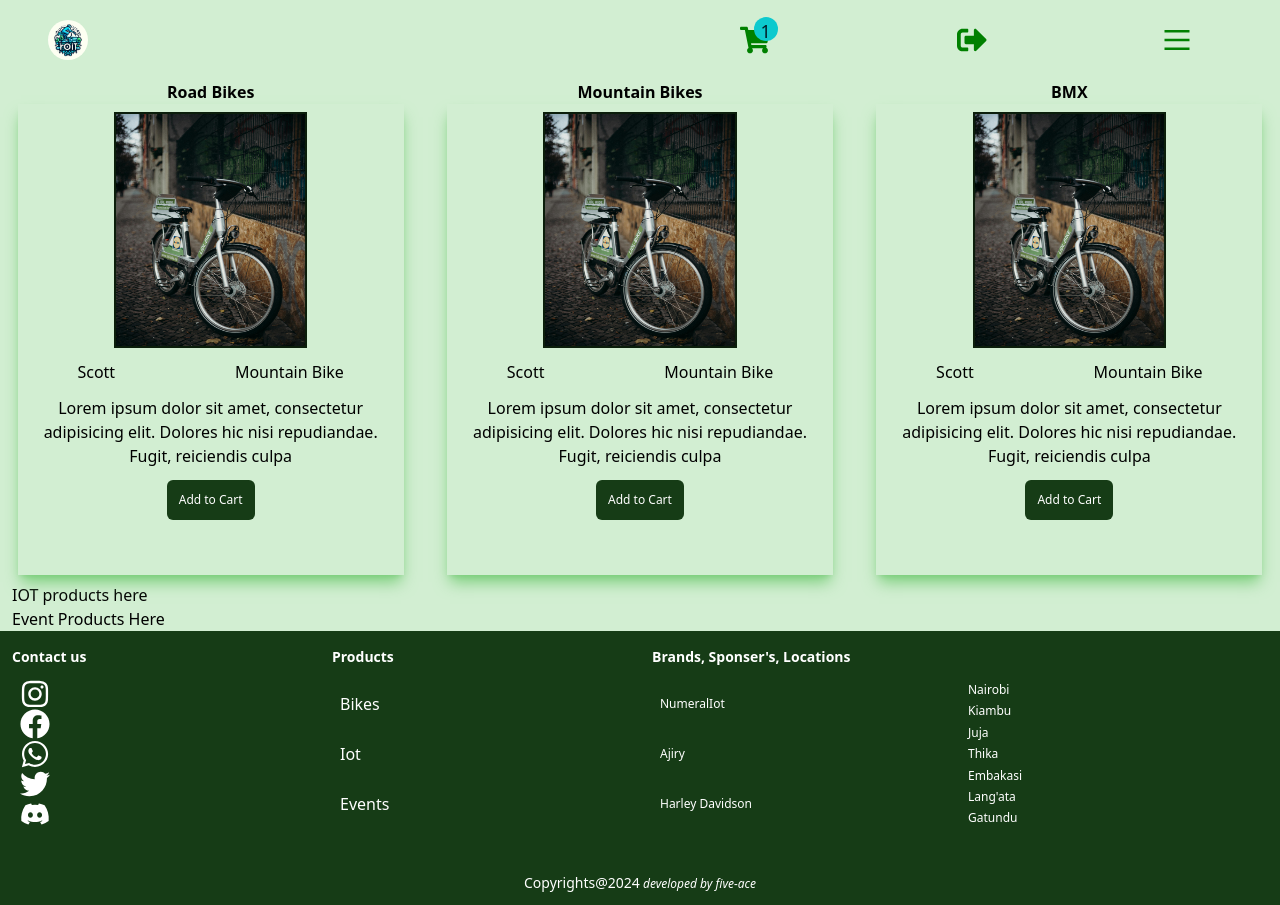
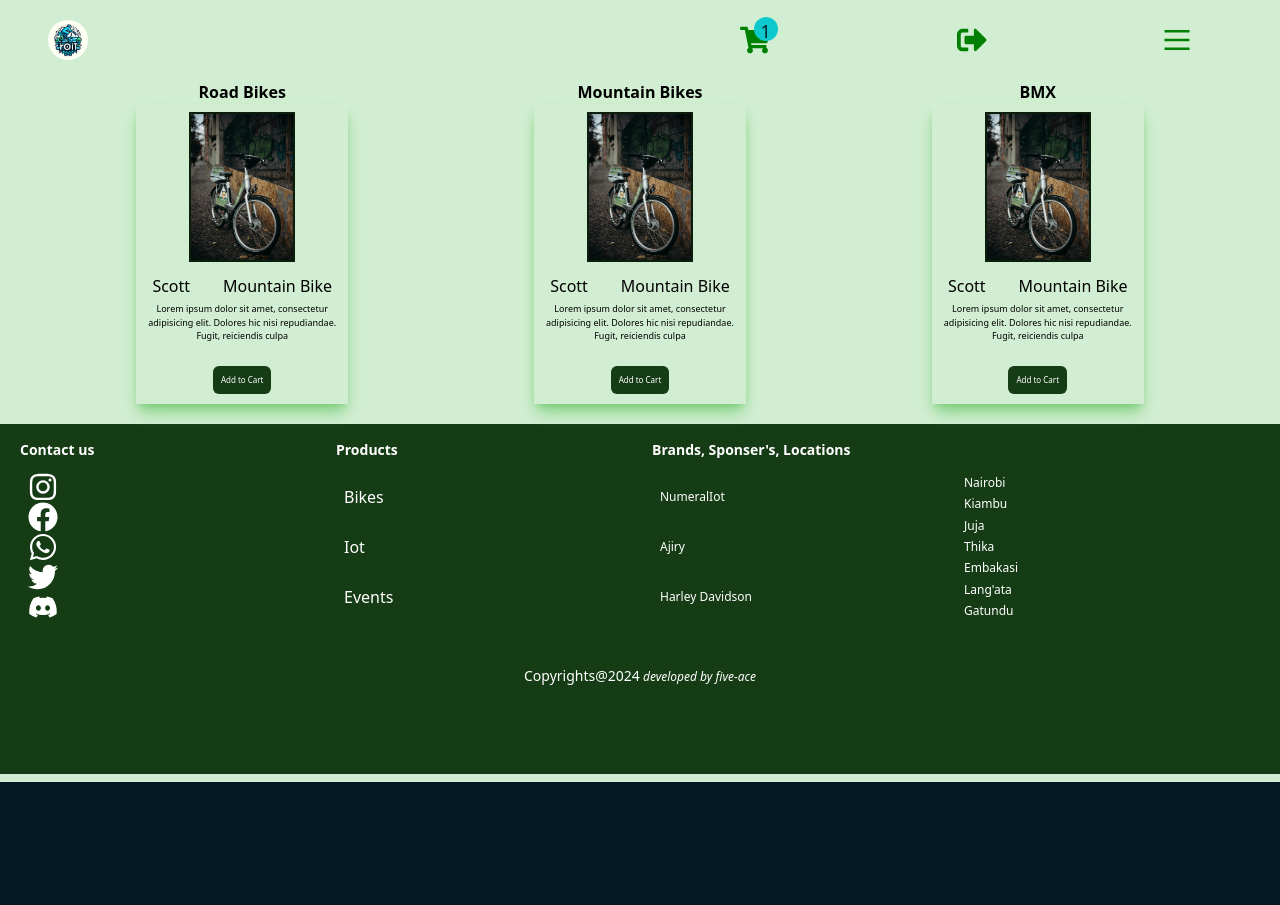
Before and after one commit to fiveace-Merill/ridesIOT, a React (Vite) app: page /Users/1 in a window 1280 px wide. After the commit the page ends 800 px from the top, so only its background shows below. Built offline with nearby package versions, Linux system fonts and the light colour scheme.

Commit message:
bike product design update

```diff
--- a/src/components/users/BikeProductCard.jsx
+++ b/src/components/users/BikeProductCard.jsx
@@ -6,7 +6,7 @@ const handleClick = () => {
 
 function BikeProductCard() {
     return (
-        <div className='w-11/12 h-full mx-1 flex flex-col justify-center shadow-lg shadow-forest_green-700'>
+        <div className='w-11/12 h-full mx-1 flex flex-col justify-center shadow-lg shadow-forest_green-700 md:w-9/12 md:h-[300px]'>
             <div className='h-3/6 w-3/6 mx-2 my-2 border-2 self-center border-forest_green-100 bg-forest_green-300'>
                 <img src={product} className='w-full h-full' />
             </div>
@@ -15,9 +15,9 @@ function BikeProductCard() {
                     <p>Scott</p>
                     <p>Mountain Bike</p>
                 </div>
-                <p className='text-pretty p-3'>Lorem ipsum dolor sit amet, consectetur adipisicing elit. Dolores hic nisi repudiandae. Fugit, reiciendis culpa</p>
-                <div className='w-full' onClick={handleClick}>
-                    <button className='bg-forest_green-200 text-white rounded-md p-3 text-center text-xs'>Add to Cart</button>
+                <p className='text-pretty p-1 text-[9px] box-border h-2/4'>Lorem ipsum dolor sit amet, consectetur adipisicing elit. Dolores hic nisi repudiandae. Fugit, reiciendis culpa</p>
+                <div className='w-full box-border p-1' onClick={handleClick}>
+                    <button className='bg-forest_green-200 text-white rounded-md p-2 text-center text-[8px]'>Add to Cart</button>
                 </div>
             </div>
         </div>
--- a/src/components/users/DefaultBike.jsx
+++ b/src/components/users/DefaultBike.jsx
@@ -1,24 +1,23 @@
-import { BiKey } from "react-icons/bi"
 import { FaArrowRight } from "react-icons/fa"
 import BikeProductCard from './BikeProductCard'
 function DefaultBike({ handleClick = f => f}) {
     return (
         <>
-            <div className='my-2 flex flex-col items-center relative rounded-lg'>
+            <div className='my-2 flex flex-col items-center relative rounded-lg md:w-9/12 md:mx-auto'>
                 <h3 className="hover:text-md hover:text-forest_green-300 hover:cursor-pointer font-bold" onClick={(event) => handleClick(event.target.textContent)}>Road Bikes</h3>
                 <BikeProductCard></BikeProductCard>
                 <div className='absolute p-2 top-[50%] -right-1 opacity-20 md:hidden'>
                     <FaArrowRight size={20}></FaArrowRight>
                 </div>
             </div>
-            <div className='my-2 flex flex-col items-center relative rounded-lg'>
+            <div className='my-2 flex flex-col items-center relative rounded-lg md:w-9/12 md:mx-auto'>
                 <h3 className="hover:text-md hover:text-forest_green-300 hover:cursor-pointer font-bold" onClick={(event) => handleClick(event.target.textContent)}>Mountain Bikes</h3>
                 <BikeProductCard></BikeProductCard>
                 <div className='absolute p-2 top-[50%] -right-1 opacity-20 md:hidden'>
                     <FaArrowRight size={20}></FaArrowRight>
                 </div>
             </div>
-            <div className='my-2 flex flex-col items-center relative rounded-lg'>
+            <div className='my-2 flex flex-col items-center relative rounded-lg md:w-9/12 md:mx-auto'>
                 <h3 className="hover:text-md hover:text-forest_green-300 cursor-pointer font-bold" onClick={(event) => handleClick(event.target.textContent)}>BMX</h3>
                 <BikeProductCard></BikeProductCard>
                 <div className='absolute p-2 top-[50%] -right-1 opacity-20 hover:-z-50 md:hidden'>
--- a/src/pages/Users.jsx
+++ b/src/pages/Users.jsx
@@ -3,6 +3,7 @@ import logo from '../assets/logo2.jpeg'
 import DefaultBike from '../components/users/DefaultBike'
 import DefaultIot from '../components/users/DefaultIot'
 import DefaultEvent from '../components/users/DefaultEvent'
+import { useNavigate } from 'react-router'
 import { GrMenu } from 'react-icons/gr'
 import { useState } from 'react'
 import { signOut } from 'firebase/auth'
@@ -11,20 +12,25 @@ import { auth } from '..'
 function Users() {
 
     const [selectedBike, setSelectedBike] = useState()
+    const navigate = useNavigate()
 
     function handleMenuClick() {
         console.log('clicked')
     }
     function handleSignOut() {
         signOut(auth)
-            .then(() => console.log('signed out'))
+            .then(() => {
+                navigate("/")
+                console.log('signed out')
+            })
             .catch((err) => console.log(err.message))
+
     }
     function processProduct(item) {
         //Use item to select which product will be rendered
     }
     return (
-        <div className="h-full bg-forest_green-900 w-screen py-2 md:h-screen">
+        <div className="h-full bg-forest_green-900 w-screen py-2 md:h-full box-border">
             <nav className='w-full h-16 '>
                 <div className='flex w-full h-full items-center justify-around'>
                     <img src={logo} className='h-10 w-10 rounded-full mr-auto ml-12' />
@@ -44,18 +50,12 @@ function Users() {
                     <li>Events</li>
                 </ul>
             </nav>
-            <main className=''>
-                <div className='flex flex-col md:grid md:h-9/12 md:grid-rows-1 md:grid-cols-3 md:gap-2'>
+            <main className='md:flex md:flex-col md:justify-center'>
+                <div className='flex flex-col md:grid md:h-9/12 md:grid-rows-1 md:grid-cols-3 md:gap-5 md:w-10/12 md:w-11/12 md:mx-[auto]'>
                     <DefaultBike handleClick={processProduct}></DefaultBike>
                 </div>
-                <div>
-                    <DefaultIot></DefaultIot>
-                </div>
-                <div>
-                    <DefaultEvent></DefaultEvent>
-                </div>
             </main>
-            <footer className='bg-forest_green-200 w-full text-white'>
+            <footer className='bg-forest_green-200 w-full text-white md:px-2 md:h-[350px] mx-auto md:mt-3'>
                 <div className='md:grid md:grid-rows-1 md:grid-cols-4'>
                     <div className='my-1 py-2 flex flex-col flex-1 items-center md:p-3 md:items-start'>
                         <h4 className='font-bold text-sm'>Contact us</h4>
```
